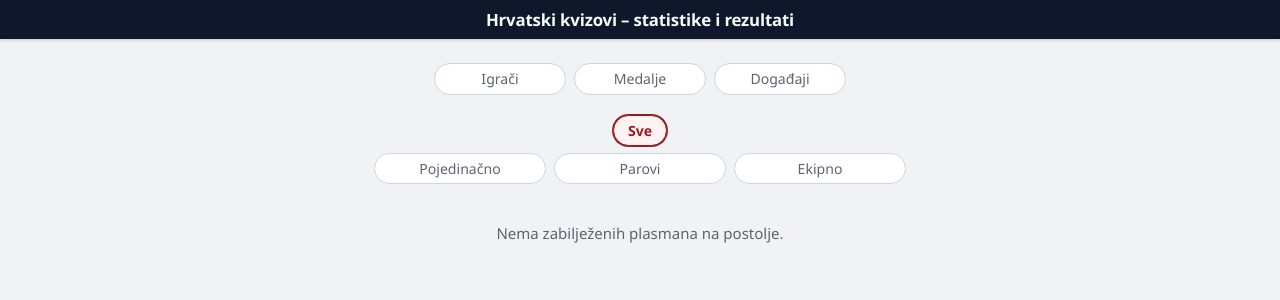
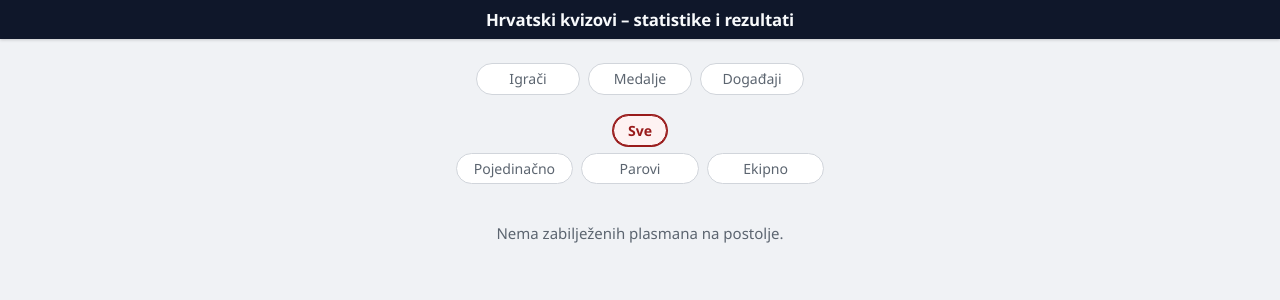
Before and after one commit to git-nt/croatian-quiz-scores, a Python web app: template templates/medals.html in a window 1280 px wide. Shown: the top 300 px of the page. Run offline with Jinja, Linux system fonts and the light colour scheme; the template is opened without the code that fills it, so the values that code supplies are empty.

Commit message:
feat: reduce width

```diff
--- a/static/style.css
+++ b/static/style.css
@@ -223,14 +223,14 @@ nav.top a {
   color: var(--muted);
   text-decoration: none;
   font-weight: 500;
-  padding: 0.3rem 0.65rem;
+  padding: 0.3rem 0.55rem;
   border-radius: 999px;
   border: 1px solid var(--border);
   background: var(--surface);
   transition: background 0.12s, color 0.12s, border-color 0.12s;
-  /* Equal width (fits longest label “Događaji”), narrower than medals Pojedinačno/Parovi/Ekipno row */
+  /* Equal width (fits “Događaji”); ~15% narrower than previous */
   flex: 0 0 auto;
-  width: 8.25rem;
+  width: 6.5rem;
   max-width: 100%;
   box-sizing: border-box;
   text-align: center;
@@ -1111,11 +1111,13 @@ th.tl-series-defunct {
   font-weight: 600;
 }
 
-/* Equal width for Individual / Pairs / Teams (width fits longest label) */
+/* Equal width for Individual / Pairs / Teams (fits “Pojedinačno”) */
 .medals-filter-root .medals-btn-mode {
   flex: 0 0 auto;
-  width: 10.75rem;
+  width: 7.35rem;
   max-width: 100%;
+  padding-left: 0.35rem;
+  padding-right: 0.35rem;
   text-align: center;
   display: inline-flex;
   justify-content: center;
@@ -1126,18 +1128,18 @@ th.tl-series-defunct {
   display: flex;
   flex-wrap: wrap;
   justify-content: center;
-  gap: 0.45rem;
+  gap: 0.38rem;
   border-bottom: none;
   margin-bottom: 0.55rem;
 }
 
 .medals-filter-sub .tab-btn {
-  padding: 0.25rem 0.75rem;
+  padding: 0.21rem 0.64rem;
   border-radius: 999px;
   border: 1px solid var(--border);
   background: var(--bg);
   color: var(--muted);
-  font-size: 0.82rem;
+  font-size: 0.7rem;
   font-weight: 500;
   margin-bottom: 0;
   transition: background 0.12s, color 0.12s, border-color 0.12s, box-shadow 0.12s;
```
